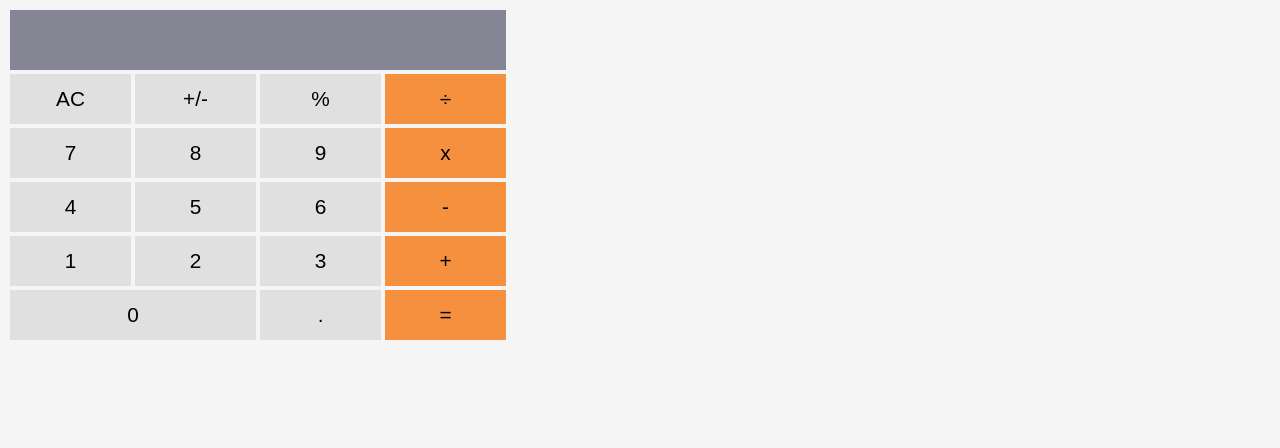
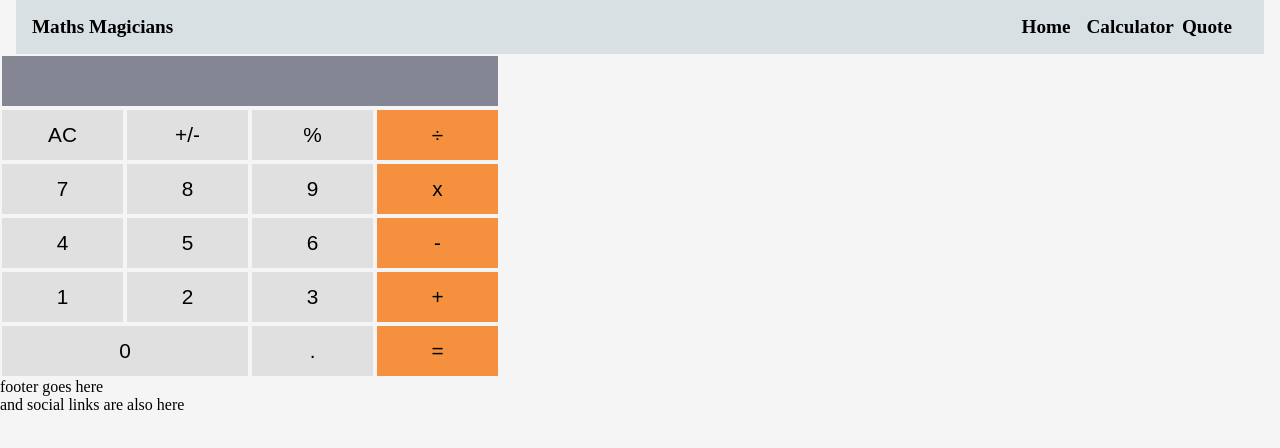
Before and after one commit to learnwithalfred/alfred-maths-magician-app, a React (Create React App) app: page / in a window 1280 px wide. Shown: the top 448 px of the page. Built offline with nearby package versions, Linux system fonts and the light colour scheme.

Commit message:
Add Navbar and style it
Navbar added with some basic styling

```diff
--- a/src/App.js
+++ b/src/App.js
@@ -1,10 +1,18 @@
 /* eslint-disable react/prefer-stateless-function */
 import React from 'react';
 import Calculator from './components/Calculator';
+import Footer from './components/Footer';
+import Navbar from './components/Navbar';
 
 class App extends React.Component {
   render() {
-    return <Calculator />;
+    return (
+      <>
+        <Navbar />
+        <Calculator />
+        <Footer />
+      </>
+    );
   }
 }
 
--- /dev/null
+++ b/src/components/Footer.jsx
@@ -0,0 +1,12 @@
+import React from 'react';
+
+function Footer() {
+  return (
+    <div>
+      <span>footer goes here</span>
+      <p>and social links are also here</p>
+    </div>
+  );
+}
+
+export default Footer;
--- /dev/null
+++ b/src/components/Navbar.css
@@ -0,0 +1,29 @@
+* {
+  padding: 0;
+  margin: 0;
+  box-sizing: border-box;
+}
+
+.container {
+  margin: 0 1rem;
+  background-color: rgb(216, 224, 227);
+}
+
+.nav {
+  display: flex;
+  flex-direction: row;
+  width: 100%;
+  padding: 1rem;
+  font-weight: bold;
+  font-size: 1.2rem;
+  justify-content: space-between;
+}
+
+a {
+  text-decoration: none;
+  color: black;
+}
+
+.link-link {
+  padding: 0 0.5rem;
+}
--- /dev/null
+++ b/src/components/Navbar.jsx
@@ -0,0 +1,26 @@
+/* eslint-disable linebreak-style */
+import React from 'react';
+import './Navbar.css';
+
+function Navbar() {
+  return (
+    <div className="container">
+      <div className="nav">
+        <span className="logo">Maths Magicians</span>
+        <div className="nav-links-container">
+          <a href="/" className="link-link">
+            Home
+          </a>
+          <a href="/" className="link-link">
+            Calculator
+            <a href="/" className="link-link">
+              Quote
+            </a>
+          </a>
+        </div>
+      </div>
+    </div>
+  );
+}
+
+export default Navbar;
--- a/src/components/button.jsx
+++ b/src/components/button.jsx
@@ -1,3 +1,4 @@
+/* eslint-disable linebreak-style */
 import React from 'react';
 import PropTypes from 'prop-types';
 
--- a/src/index.js
+++ b/src/index.js
@@ -1,10 +1,11 @@
 import React from 'react';
 import ReactDOM from 'react-dom/client';
+import { BrowserRouter } from 'react-router-dom';
 import App from './App';
 
 const root = ReactDOM.createRoot(document.getElementById('root'));
 root.render(
-  <React.StrictMode>
+  <BrowserRouter>
     <App />
-  </React.StrictMode>,
+  </BrowserRouter>,
 );
```
